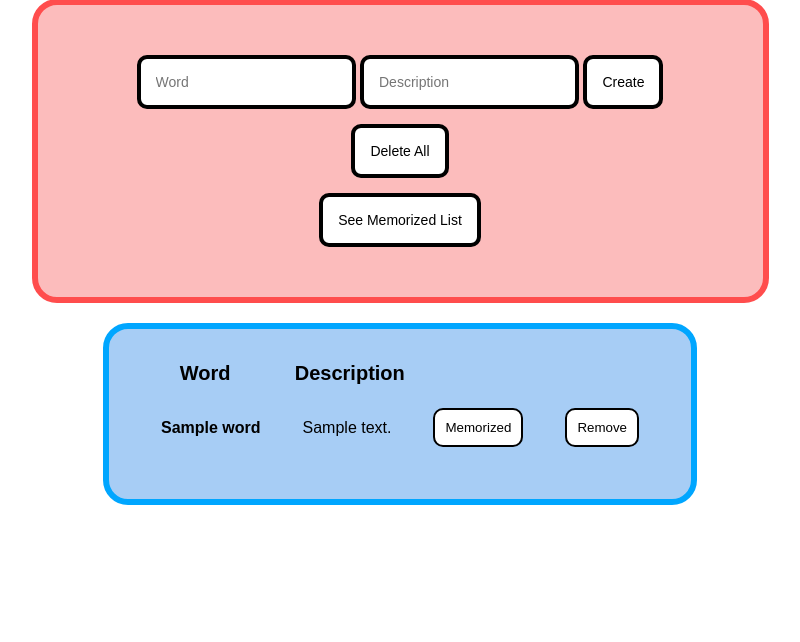
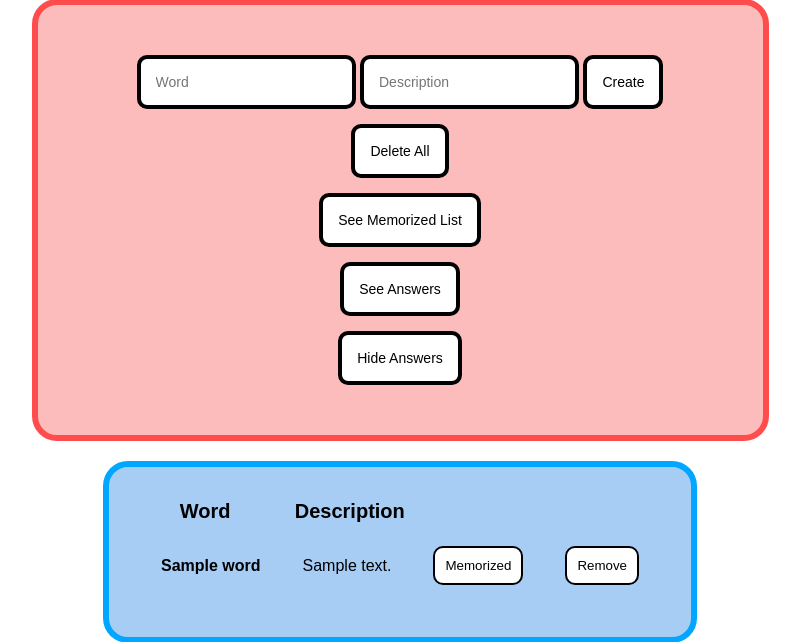
Before and after one commit to jechangoh/EasyCards, a Flask app: template templates/index.html in a window 1280 px wide. Shown: the part 126-768 px from the top of the page, without its empty margins (240-1040 px from the left). Run offline with Flask 2, Linux system fonts and the light colour scheme; the template is opened without the code that fills it: most values are stand-ins (such as "Sample title", 1, 10 or a date in 2020).

Commit message:
Update index.html

```diff
--- a/templates/index.html
+++ b/templates/index.html
@@ -13,6 +13,12 @@
         </form>
         <form action="/list" method="POST" id="del">
             <input type="submit" value="See Memorized List">
+        </form>
+        <form action="/answer" method="POST" id="del">
+            <input type="submit" value="See Answers">
+        </form>
+        <form action="/" method="GET" id="del">
+            <input type="submit" value="Hide Answers">
         </form>
     </div>
 
```
